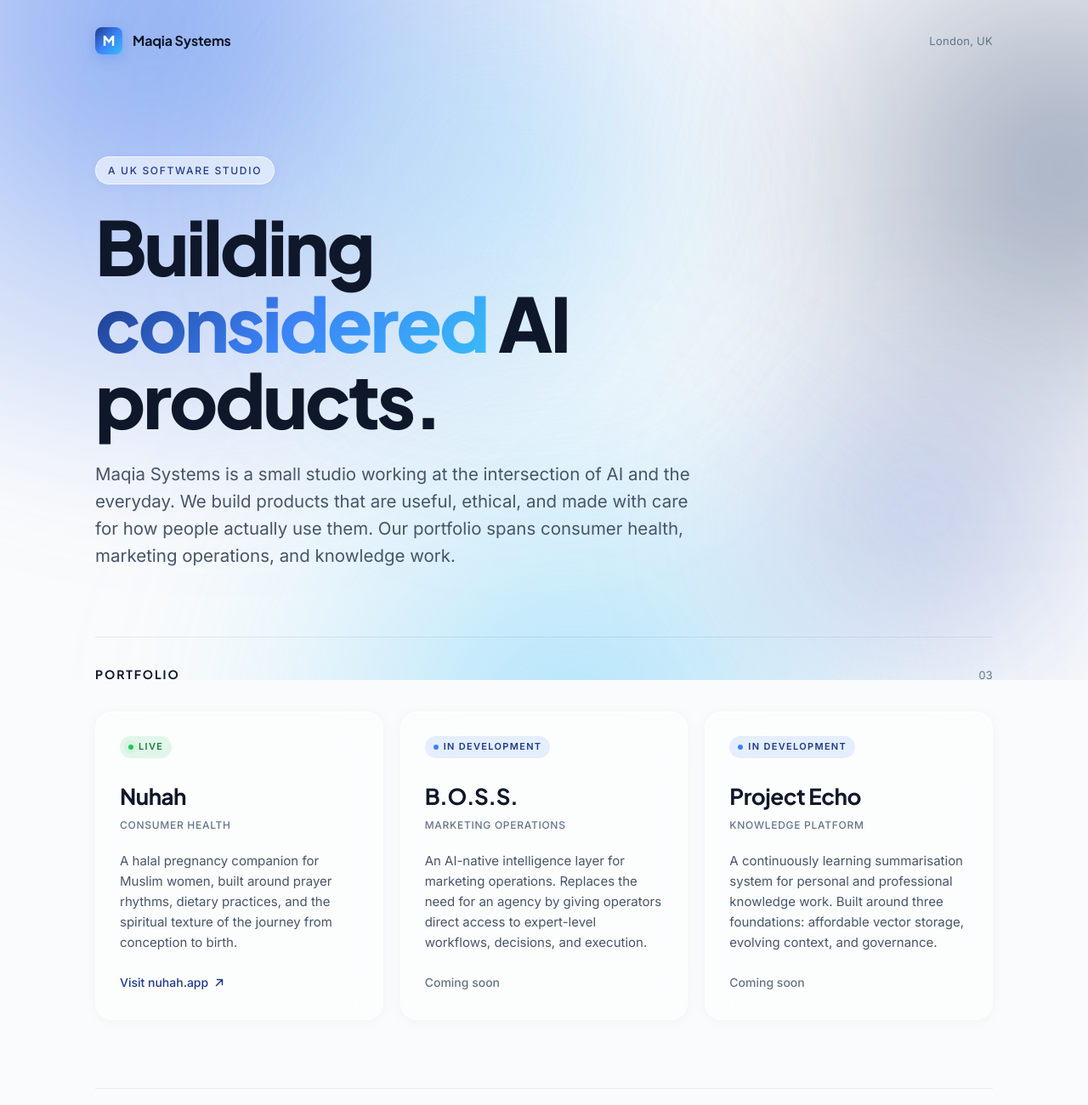
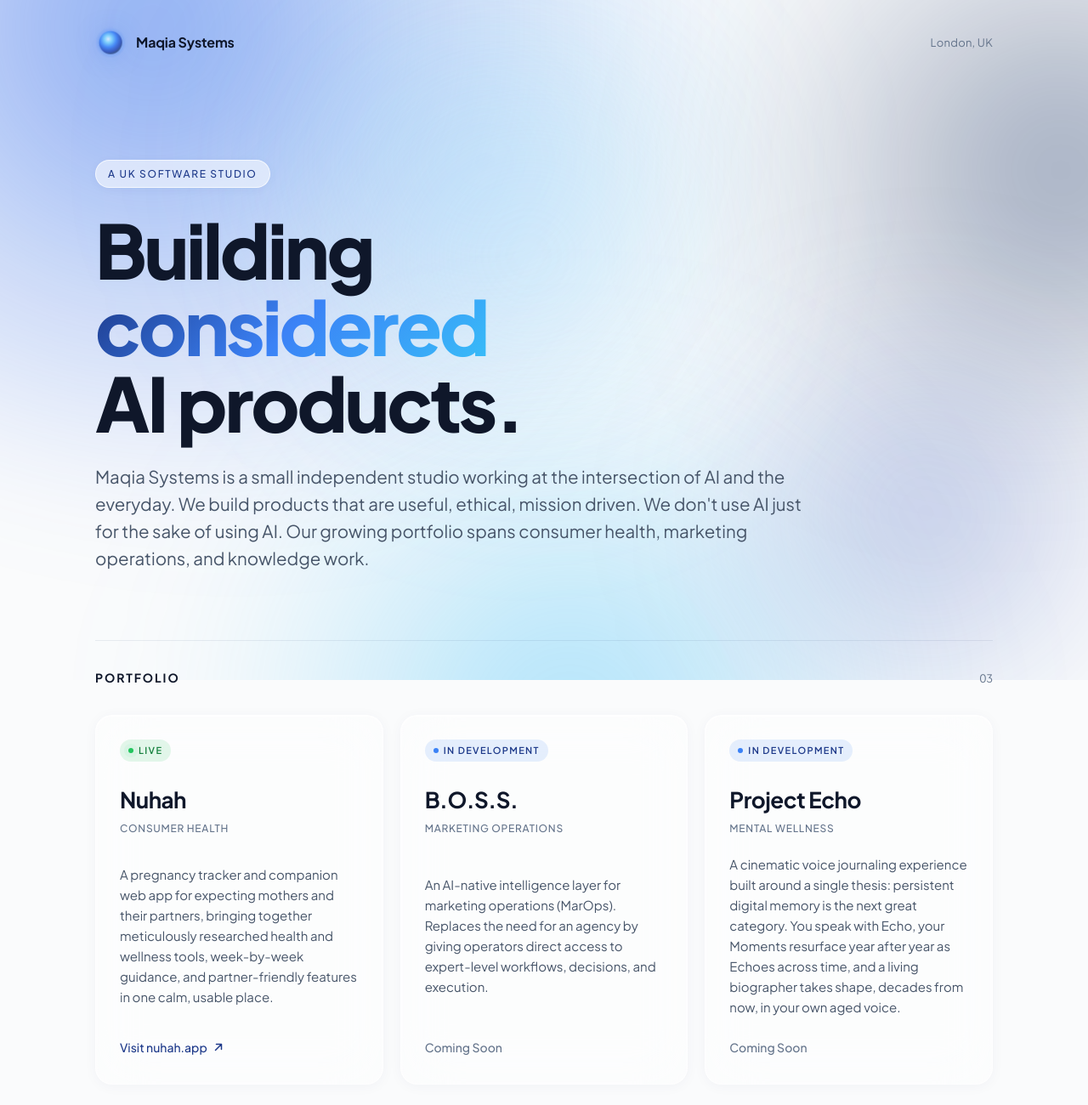
Before and after one commit to i-maq/maqia-lp, a plain HTML site: page index.html in a window 1280 px wide. Shown: the top 1300 px of the page at 85% size. Drawn offline with Linux system fonts and the light colour scheme.

Commit message:
Plus Jakarta Sans throughout, orb mark v1, copy refresh
- Drop Inter, load Plus Jakarta Sans 400-800 only
- Body font-family swapped to Plus Jakarta Sans
- Replace M block with SVG orb (radial core + halo, breathing)
- Stack H1 across three lines
- Hero lede: independent studio, mission driven framing
- Nuhah card: universal pregnancy tracker copy
- B.O.S.S. card: add MarOps abbreviation
- Echo card: Mental Wellness type, cinematic voice journaling copy
- Capitalise Coming Soon on dev cards

Note: orb is v1 placeholder. Real Nuhah-equivalent animated orb to follow.

```diff
--- a/index.html
+++ b/index.html
@@ -14,7 +14,7 @@
 
     <link rel="preconnect" href="https://fonts.googleapis.com" />
     <link rel="preconnect" href="https://fonts.gstatic.com" crossorigin />
-    <link href="https://fonts.googleapis.com/css2?family=Inter:wght@400;500;600&family=Plus+Jakarta+Sans:wght@500;600;700;800&display=swap" rel="stylesheet" />
+    <link href="https://fonts.googleapis.com/css2?family=Plus+Jakarta+Sans:wght@400;500;600;700;800&display=swap" rel="stylesheet" />
 
     <style>
       :root {
@@ -34,7 +34,7 @@
         margin: 0;
         background: var(--bg);
         color: var(--ink);
-        font-family: 'Inter', system-ui, sans-serif;
+        font-family: 'Plus Jakarta Sans', system-ui, sans-serif;
         font-weight: 400;
         line-height: 1.6;
         overflow-x: hidden;
@@ -131,19 +131,22 @@
         text-decoration: none;
       }
       .brand-mark {
-        width: 32px;
-        height: 32px;
-        border-radius: 8px;
-        background: var(--gradient);
+        width: 36px;
+        height: 36px;
         display: flex;
         align-items: center;
         justify-content: center;
-        color: white;
-        font-family: 'Plus Jakarta Sans', sans-serif;
-        font-weight: 800;
-        font-size: 16px;
-        letter-spacing: -0.02em;
-        box-shadow: 0 4px 16px rgba(37, 99, 235, 0.25);
+        filter: drop-shadow(0 2px 14px rgba(37, 99, 235, 0.25));
+        animation: orbBreathe 4.5s ease-in-out infinite;
+      }
+      .brand-mark svg {
+        width: 100%;
+        height: 100%;
+        display: block;
+      }
+      @keyframes orbBreathe {
+        0%, 100% { transform: scale(1); }
+        50% { transform: scale(1.06); }
       }
       .brand-name {
         font-family: 'Plus Jakarta Sans', sans-serif;
@@ -407,7 +410,26 @@
     <div class="wrap">
       <header class="reveal reveal-1">
         <a href="/" class="brand" aria-label="Maqia Systems">
-          <span class="brand-mark" aria-hidden="true">M</span>
+          <span class="brand-mark" aria-hidden="true">
+            <svg viewBox="0 0 36 36" xmlns="http://www.w3.org/2000/svg">
+              <defs>
+                <radialGradient id="orbCore" cx="40%" cy="35%" r="65%">
+                  <stop offset="0%" stop-color="#dbeafe" stop-opacity="0.98"/>
+                  <stop offset="25%" stop-color="#7dd3fc" stop-opacity="0.9"/>
+                  <stop offset="55%" stop-color="#3b82f6" stop-opacity="0.85"/>
+                  <stop offset="85%" stop-color="#1e40af" stop-opacity="0.75"/>
+                  <stop offset="100%" stop-color="#0f2860" stop-opacity="0.65"/>
+                </radialGradient>
+                <radialGradient id="orbHalo" cx="50%" cy="50%" r="50%">
+                  <stop offset="55%" stop-color="#3b82f6" stop-opacity="0"/>
+                  <stop offset="80%" stop-color="#3b82f6" stop-opacity="0.18"/>
+                  <stop offset="100%" stop-color="#3b82f6" stop-opacity="0"/>
+                </radialGradient>
+              </defs>
+              <circle cx="18" cy="18" r="18" fill="url(#orbHalo)" />
+              <circle cx="18" cy="18" r="13.5" fill="url(#orbCore)" />
+            </svg>
+          </span>
           <span class="brand-name">Maqia Systems</span>
         </a>
         <span class="header-meta">London, UK</span>
@@ -415,8 +437,8 @@
 
       <section class="hero">
         <span class="eyebrow reveal reveal-2">A UK software studio</span>
-        <h1 class="reveal reveal-3">Building <span class="accent">considered</span> AI products.</h1>
-        <p class="lede reveal reveal-4">Maqia Systems is a small studio working at the intersection of AI and the everyday. We build products that are useful, ethical, and made with care for how people actually use them. Our portfolio spans consumer health, marketing operations, and knowledge work.</p>
+        <h1 class="reveal reveal-3">Building<br /><span class="accent">considered</span><br />AI products.</h1>
+        <p class="lede reveal reveal-4">Maqia Systems is a small independent studio working at the intersection of AI and the everyday. We build products that are useful, ethical, mission driven. We don't use AI just for the sake of using AI. Our growing portfolio spans consumer health, marketing operations, and knowledge work.</p>
       </section>
 
       <div class="section-head reveal reveal-5">
@@ -429,7 +451,7 @@
           <span class="status status-live">Live</span>
           <h3>Nuhah</h3>
           <p class="kind">Consumer Health</p>
-          <p>A halal pregnancy companion for Muslim women, built around prayer rhythms, dietary practices, and the spiritual texture of the journey from conception to birth.</p>
+          <p>A pregnancy tracker and companion web app for expecting mothers and their partners, bringing together meticulously researched health and wellness tools, week-by-week guidance, and partner-friendly features in one calm, usable place.</p>
           <a href="https://nuhah.app" class="card-link" target="_blank" rel="noopener">
             Visit nuhah.app
             <svg viewBox="0 0 14 14" fill="none" xmlns="http://www.w3.org/2000/svg" aria-hidden="true">
@@ -442,16 +464,16 @@
           <span class="status status-dev">In Development</span>
           <h3>B.O.S.S.</h3>
           <p class="kind">Marketing Operations</p>
-          <p>An AI-native intelligence layer for marketing operations. Replaces the need for an agency by giving operators direct access to expert-level workflows, decisions, and execution.</p>
-          <span class="card-link muted">Coming soon</span>
+          <p>An AI-native intelligence layer for marketing operations (MarOps). Replaces the need for an agency by giving operators direct access to expert-level workflows, decisions, and execution.</p>
+          <span class="card-link muted">Coming Soon</span>
         </article>
 
         <article class="card reveal reveal-8">
           <span class="status status-dev">In Development</span>
           <h3>Project Echo</h3>
-          <p class="kind">Knowledge Platform</p>
-          <p>A continuously learning summarisation system for personal and professional knowledge work. Built around three foundations: affordable vector storage, evolving context, and governance.</p>
-          <span class="card-link muted">Coming soon</span>
+          <p class="kind">Mental Wellness</p>
+          <p>A cinematic voice journaling experience built around a single thesis: persistent digital memory is the next great category. You speak with Echo, your Moments resurface year after year as Echoes across time, and a living biographer takes shape, decades from now, in your own aged voice.</p>
+          <span class="card-link muted">Coming Soon</span>
         </article>
       </div>
 
```
